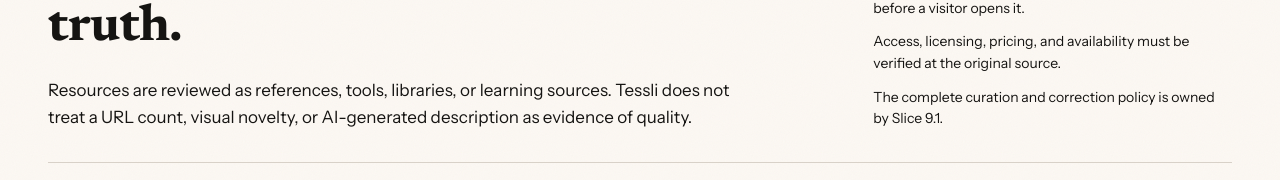
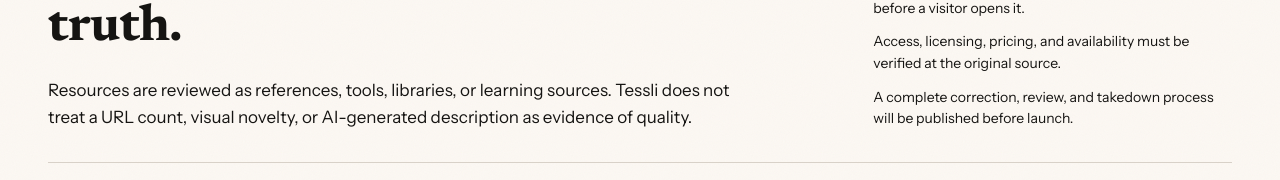
Before and after one commit to itsdeepaks/Mosaicary, a Next.js app in the folder web/: page /curation in a window 1280 px wide. Shown: the part 469-649 px from the top of the page. Built offline with nearby package versions, Linux system fonts and the light colour scheme.

Commit message:
fix(routes): use visitor-facing curation status

```diff
--- a/web/app/curation/page.tsx
+++ b/web/app/curation/page.tsx
@@ -13,7 +13,7 @@ export default function CurationPage() {
       details={[
         "Descriptions should explain what a resource is useful for before a visitor opens it.",
         "Access, licensing, pricing, and availability must be verified at the original source.",
-        "The complete curation and correction policy is owned by Slice 9.1.",
+        "A complete correction, review, and takedown process will be published before launch.",
       ]}
     />
   );
```
